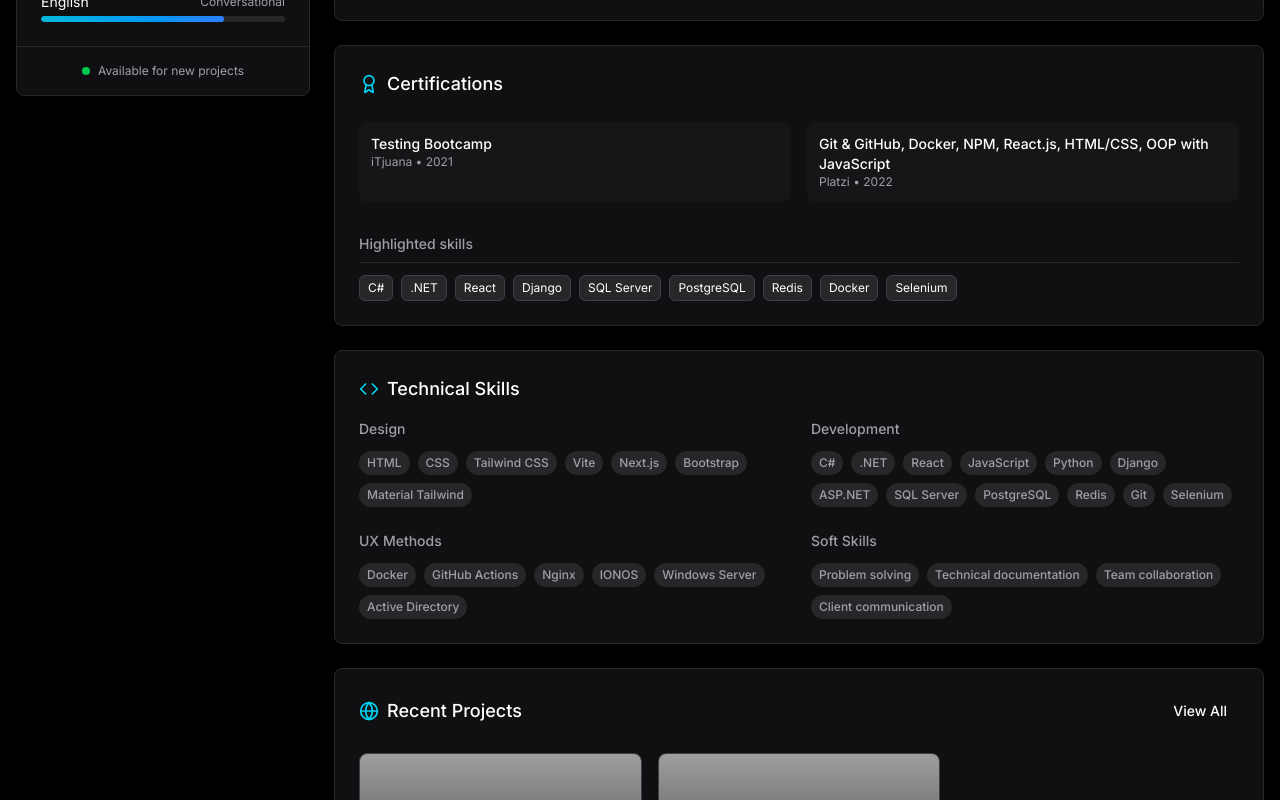
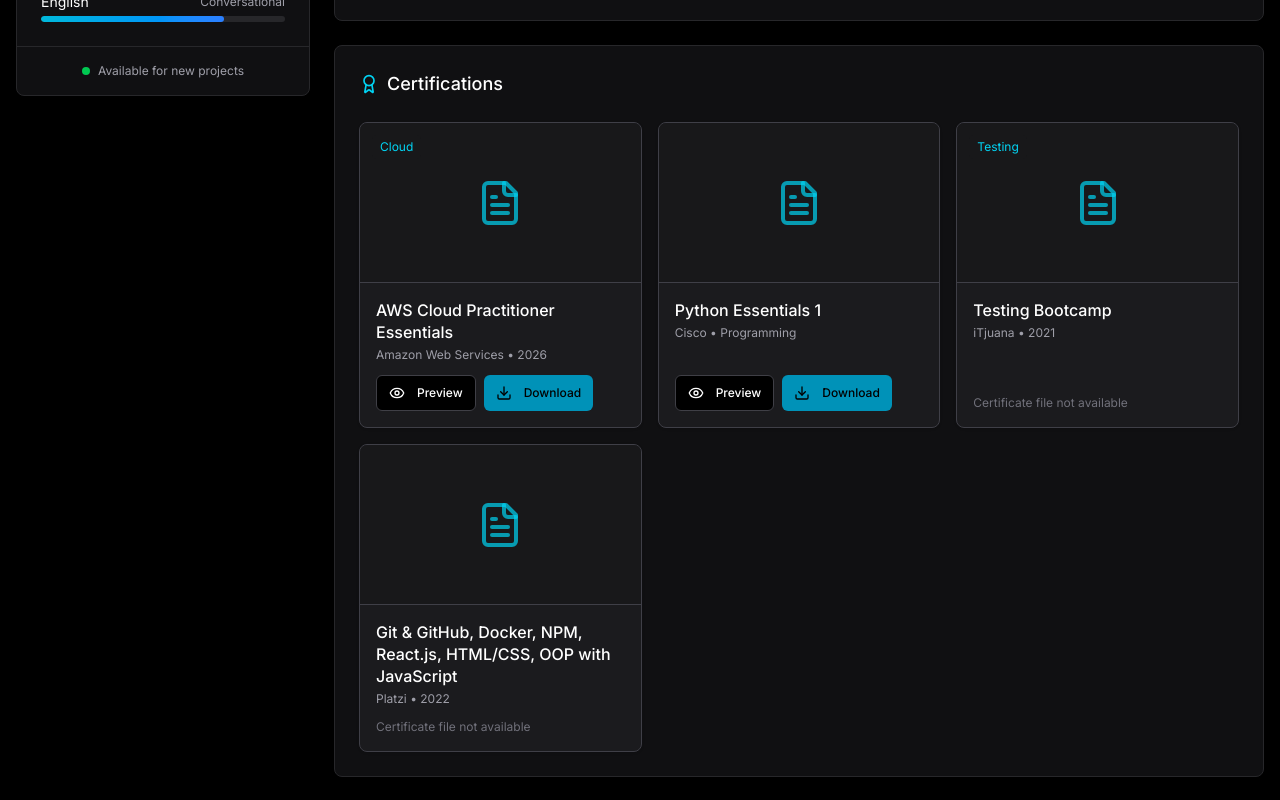
Before and after one commit to Alecfut07/developer-portfolio, a Next.js app: page / in a window 1280 px wide. Shown: the part 1140-1940 px from the top of the page. Built offline with nearby package versions, Linux system fonts and the light colour scheme; grey boxes are pictures that could not be loaded.

Commit message:
Add new certifications: AWS and Cisco, change layout of certifications section to be like projects, add preview and download for certifications pdfs

```diff
--- /dev/null
+++ b/src/components/certification-card.jsx
@@ -0,0 +1,56 @@
+"use client";
+
+import { FileText, Download, Eye } from "lucide-react";
+import { Card } from "@/components/ui/card";
+import { Button } from "@/components/ui/button";
+
+export function CertificationCard({ name, issuer, date, category, pdfUrl }) {
+  return (
+    <Card className="bg-zinc-800/50 border-zinc-700 overflow-hidden group hover:border-cyan-500/50 transition-all h-full flex flex-col">
+      <div className="relative h-36 sm:h-40 w-full bg-zinc-900/80 flex items-center justify-center border-b border-zinc-700">
+        <FileText className="w-12 h-12 text-cyan-400/70 group-hover:text-cyan-400 transition-colors" />
+        {category && (
+          <div className="absolute top-3 left-3 text-xs text-cyan-400 bg-zinc-900/80 px-2 py-1 rounded">
+            {category}
+          </div>
+        )}
+      </div>
+
+      <div className="p-3 sm:p-4 flex flex-col flex-1 gap-3">
+        <div>
+          <h3 className="font-medium text-sm sm:text-base leading-snug">
+            {name}
+          </h3>
+          <p className="text-xs text-zinc-400 mt-1">
+            {issuer} • {date}
+          </p>
+        </div>
+
+        {pdfUrl ? (
+          <div className="mt-auto flex flex-wrap gap-2">
+            <Button asChild size="sm" variant="outline" className="text-xs">
+              <a href={pdfUrl} target="_blank" rel="noopener noreferrer">
+                <Eye className="w-3 h-3 mr-1" />
+                Preview
+              </a>
+            </Button>
+            <Button
+              asChild
+              size="sm"
+              className="text-xs bg-cyan-600 hover:bg-cyan-500"
+            >
+              <a href={pdfUrl} download>
+                <Download className="w-3 h-3 mr-1" />
+                Download
+              </a>
+            </Button>
+          </div>
+        ) : (
+          <p className="mt-auto text-xs text-zinc-500">
+            Certificate file not available
+          </p>
+        )}
+      </div>
+    </Card>
+  );
+}
--- a/src/components/certifications-section.jsx
+++ b/src/components/certifications-section.jsx
@@ -1,8 +1,7 @@
-import Image from "next/image";
 import { Card, CardContent } from "@/components/ui/card";
 import { Award } from "lucide-react";
-import { SkillTag } from "@/components/skill-tag";
 import { AnimatedSection } from "@/components/animated-section";
+import { CertificationCard } from "./certification-card";
 import { getCredentialsInfo } from "@/lib/data";
 
 export function CertificationsSection() {
@@ -16,49 +15,22 @@ export function CertificationsSection() {
           <h3 className="text-lg font-medium">Certifications</h3>
         </div>
 
-        <div className="space-y-6 sm:space-y-8">
-          <AnimatedSection animation="fade-up" delay={100}>
-            <div className="grid grid-cols-1 md:grid-cols-2 gap-3 sm:gap-4">
-              {certifications.map((cert, index) => (
-                <div
-                  key={index}
-                  className="flex items-start bg-zinc-800/30 p-2 sm:p-3 rounded-lg"
-                >
-                  {cert.logo && (
-                    <div className="relative w-10 h-10 rounded overflow-hidden mr-3 flex-shrink-0 bg-zinc-800">
-                      <Image
-                        src={cert.logo}
-                        alt={cert.issuer}
-                        fill
-                        className="object-contain p-1"
-                      />
-                    </div>
-                  )}
-                  <div>
-                    <h5 className="text-sm font-medium">{cert.name}</h5>
-                    <p className="text-xs text-zinc-400">
-                      {cert.issuer} • {cert.date}
-                    </p>
-                  </div>
-                </div>
-              ))}
-            </div>
-          </AnimatedSection>
-
-          {skills?.length > 0 && (
-            <AnimatedSection animation="fade-up" delay={200}>
-              <div className="space-y-3">
-                <h4 className="text-sm font-medium text-zinc-400 border-b border-zinc-800 pb-2">
-                  Highlighted skills
-                </h4>
-                <div className="flex flex-wrap gap-2">
-                  {skills.map((skill, index) => (
-                    <SkillTag key={index}>{skill}</SkillTag>
-                  ))}
-                </div>
-              </div>
+        <div className="grid grid-cols-1 sm:grid-cols-2 lg:grid-cols-3 gap-3 sm:gap-4">
+          {certifications.map((cert, index) => (
+            <AnimatedSection
+              key={`${cert.name}-${cert.date}`}
+              animation="zoom-in"
+              delay={100 * (index + 1)}
+            >
+              <CertificationCard
+                name={cert.name}
+                issuer={cert.issuer}
+                date={cert.date}
+                category={cert.category}
+                pdfUrl={cert.pdfUrl}
+              />
             </AnimatedSection>
-          )}
+          ))}
         </div>
       </CardContent>
     </Card>
--- a/src/data/portfolio-data.json
+++ b/src/data/portfolio-data.json
@@ -104,14 +104,29 @@
   "credentials": {
     "certifications": [
       {
+        "name": "AWS Cloud Practitioner Essentials",
+        "issuer": "Amazon Web Services",
+        "date": "2026",
+        "category": "Cloud",
+        "pdfUrl": "/certificates/aws-cloud-practitioner-essentials.pdf"
+      },
+      {
+        "name": "Python Essentials 1",
+        "issuer": "Cisco",
+        "date": "Programming",
+        "pdfUrl": "/certificates/cisco-python-essentials-1.pdf"
+      },
+      {
         "name": "Testing Bootcamp",
         "issuer": "iTjuana",
-        "date": "2021"
+        "date": "2021",
+        "category": "Testing"
       },
       {
         "name": "Git & GitHub, Docker, NPM, React.js, HTML/CSS, OOP with JavaScript",
         "issuer": "Platzi",
-        "date": "2022"
+        "date": "2022",
+        "Category": "Software Development"
       }
     ],
     "education": [
```
Also changed, not shown: 2 other files (tests, documents, lock files or other folders).
